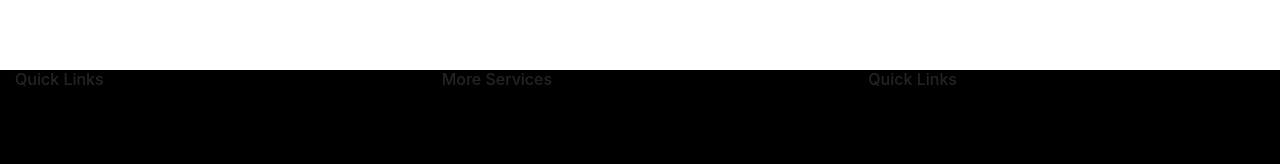
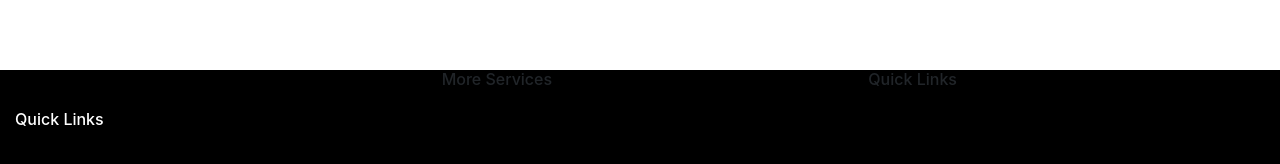
Before and after one commit to Yazdani1/React-Single-Page-Web-App-With-Smooth-Scrolling, a React (Create React App) app in the folder client/: page / in a window 1280 px wide. Shown: the part 5502-5666 px from the top of the page. Built offline with nearby package versions, Linux system fonts and the light colour scheme; no server answers.

Commit message:
footer design

```diff
--- a/client/src/components/Footer/Footer.js
+++ b/client/src/components/Footer/Footer.js
@@ -7,7 +7,9 @@ const Footer = () => {
       <div className="container-fluid footer">
         <div className="row">
           <div className="col-xl-4 col-lg-4 col-md-4 col-sm-12">
-            <h6>Quick Links</h6>
+            <div className="footer-quicklink-section">
+              <h6>Quick Links</h6>
+            </div>
           </div>
           <div className="col-xl-4 col-lg-4 col-md-4 col-sm-12">
             <h6>More Services</h6>
--- a/client/src/components/Footer/footer.css
+++ b/client/src/components/Footer/footer.css
@@ -2,3 +2,8 @@
     height: 300px;
     background-color: black;
 }
+.footer-quicklink-section h6{
+
+    margin-top: 40px;
+    color: white;
+}
```
